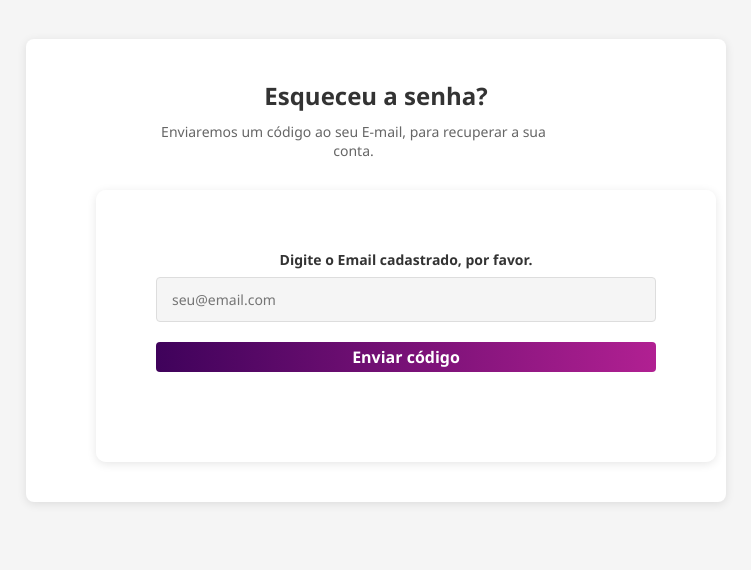
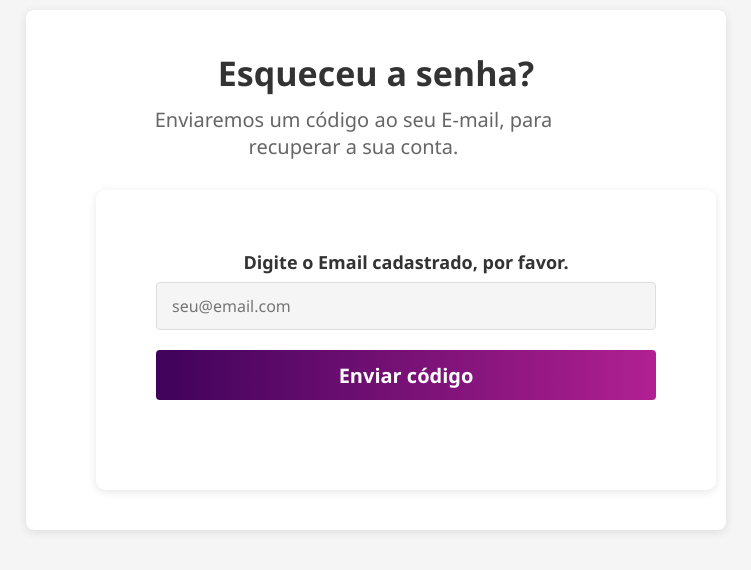
Before and after one commit to PedrosoEnzo/cripto, a React (Vite) app in the folder cripto-react/: page /forgotPassword in a window 1280 px wide. Shown: the part 130-700 px from the top of the page, without its empty margins (264-1015 px from the left). Built offline with nearby package versions, Linux system fonts and the light colour scheme.

Commit message:
subindo verificação por email

```diff
--- a/cripto-react/src/pages/ForgotPassword.css
+++ b/cripto-react/src/pages/ForgotPassword.css
@@ -31,14 +31,14 @@
 }
 
 .forgot-password-header h1 {
-  font-size: 24px;
+  font-size: 34px;
   color: #333;
   margin-bottom: 10px;
   text-align: center;
 }
 
 .forgot-password-header p {
-  font-size: 14px;
+  font-size: 20px;
   color: #666;
 }
 
@@ -52,7 +52,7 @@
 
 .form-group label {
   display: block;
-  font-size: 14px;
+  font-size: 18px;
   font-weight: 600;
   color: #333;
   margin-bottom: 8px;
@@ -63,7 +63,7 @@
   padding: 12px 15px;
   border: 1px solid #ddd;
   border-radius: 4px;
-  font-size: 14px;
+  font-size: 16px;
   transition: border-color 0.3s;
 }
 
@@ -74,12 +74,13 @@
 
 .submit-button {
   width: 100%;
+  height: 50px;
   padding: 12px;
   background-color: #0066ff;
   color: white;
   border: none;
   border-radius: 4px;
-  font-size: 16px;
+  font-size: 20px;
   font-weight: 600;
   cursor: pointer;
   transition: background-color 0.3s;
--- a/cripto-react/src/pages/ForgotPassword.jsx
+++ b/cripto-react/src/pages/ForgotPassword.jsx
@@ -26,7 +26,7 @@ export function ForgotPassword() {
 
     try {
       const verificationCode = generateRandomCode();
-
+      console.log(222)
       // Envia o e-mail usando EmailJS
       await emailjs.send(
         'service_980ulrf', // ID do serviço no EmailJS
```
